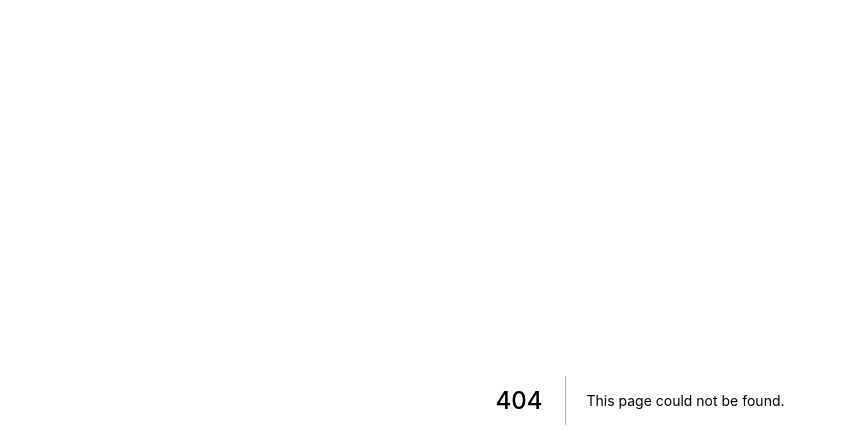
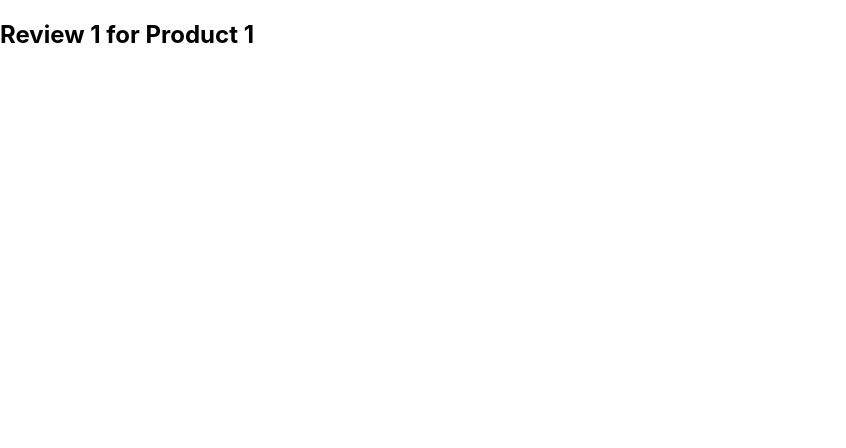
Before and after one commit to mansoor202/Next-js, a Next.js app in the folder task1/: page /products/1/review/1 in a window 1280 px wide. Before the commit this address had no page. Shown: the top 448 px of the page, without its empty margins (0-846 px from the left). Built offline with nearby package versions, Linux system fonts and the light colour scheme.

Commit message:
just pushed the whole code

```diff
--- a/task1/pages/index.js
+++ b/task1/pages/index.js
@@ -11,7 +11,12 @@ function SayHello(){
             <a>Teams</a>
         </Link>
         <h2>Hello</h2>
+
+        <Link href="/products">
+            <a>See Products</a>
+        </Link>
         </>
+
     )
 }
 
--- a/task1/pages/pre-rendering/staticGenerationWithData.js
+++ b/task1/pages/pre-rendering/staticGenerationWithData.js
@@ -1,3 +1,4 @@
+import UserComponent from "../../components/user";
 function Users({users}){
 
 
@@ -6,7 +7,7 @@ function Users({users}){
         <>
         <h2>Users Here</h2>
         <ul>
-            {users.map(user=> <li key={user.email}>{user.email}</li>)}
+            {users.map(user=> <UserComponent user={user} key={user.id}/>)}
 
 
         </ul>
--- /dev/null
+++ b/task1/pages/products/[productId]/review/[reviewId].js
@@ -0,0 +1,13 @@
+import { useRouter } from "next/dist/client/router";
+
+function Review(){
+    const router=useRouter();
+    const {productId,reviewId}=router.query;
+
+    return (
+        <h2>Review {reviewId} for Product {productId}</h2>
+
+    )
+}
+
+export default Review
```
Also changed, not shown: task1/pages/teams/index.js (+7 -0 lines), task1/Screenshot (4).png (added), task1/pages/products/[productId]/index.js (renamed from task1/pages/products/[productId].js).
